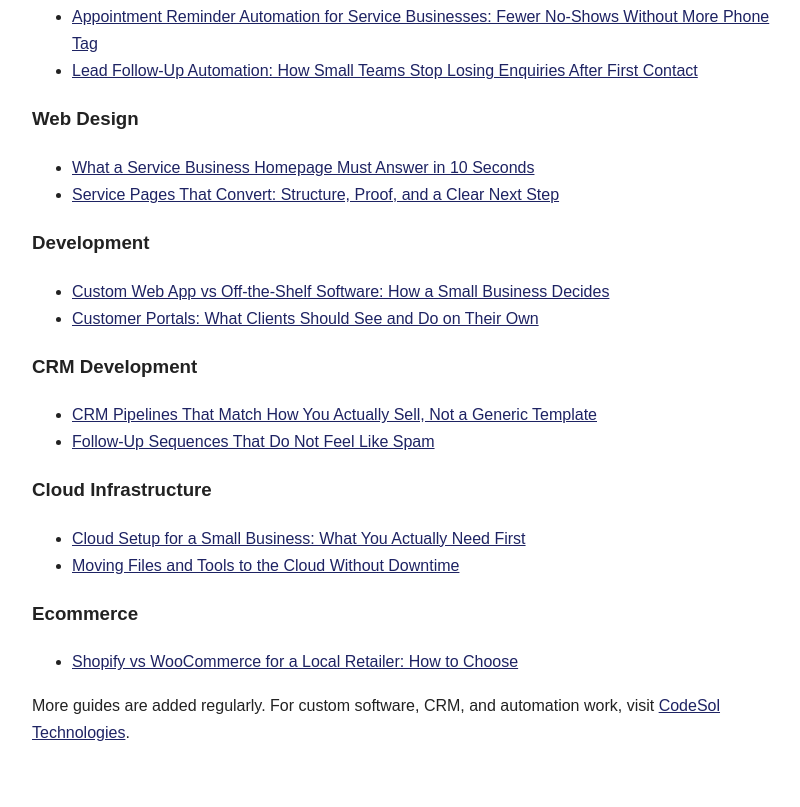
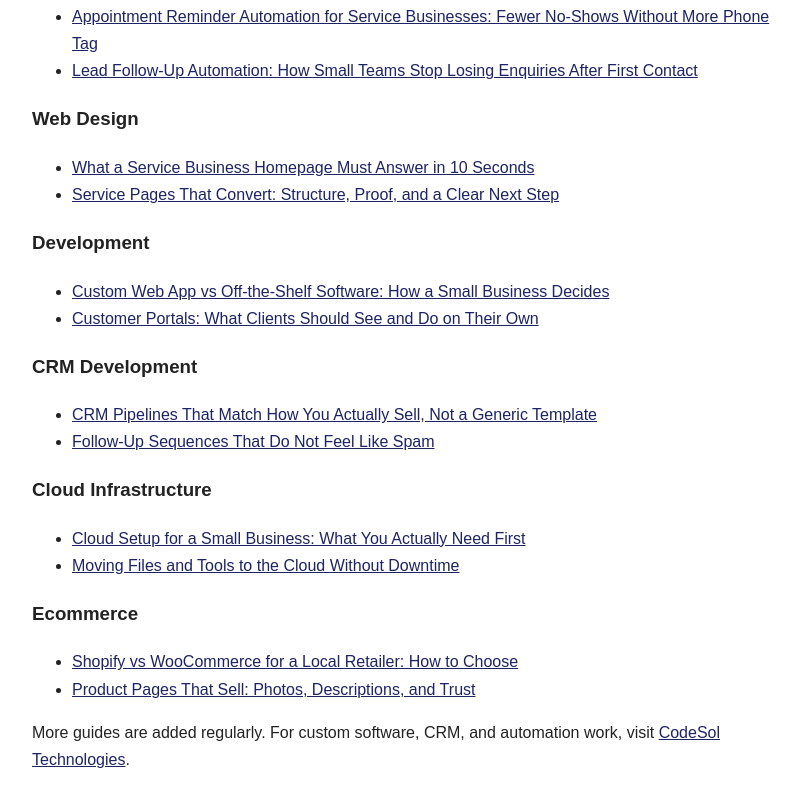
Before and after one commit to Codesoltech/Codesoltech.github.io, a plain HTML site: page index.html in a window 1280 px wide. Shown: the part 404-1211 px from the top of the page, without its empty margins (228-1028 px from the left). Before the commit the page ends 1190 px from the top, so only its background shows below. Drawn offline with Linux system fonts and the light colour scheme.

Commit message:
Add Product Pages guide to hub index

```diff
--- a/index.html
+++ b/index.html
@@ -38,6 +38,7 @@ a{color:#1E2363}
 <h3>Ecommerce</h3>
 <ul>
 <li><a href="shopify-vs-woocommerce-local-retailer-how-to-choose.html">Shopify vs WooCommerce for a Local Retailer: How to Choose</a></li>
+<li><a href="product-pages-that-sell-photos-descriptions-and-trust.html">Product Pages That Sell: Photos, Descriptions, and Trust</a></li>
 </ul>
 <p>More guides are added regularly. For custom software, CRM, and automation work, visit <a href="https://www.codesoltech.com/">CodeSol Technologies</a>.</p>
 </body>
```
